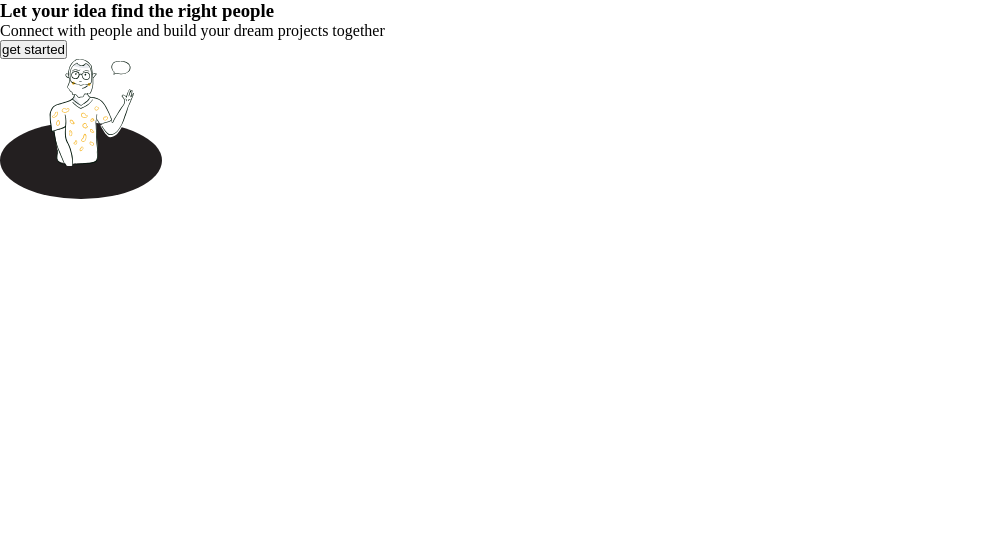
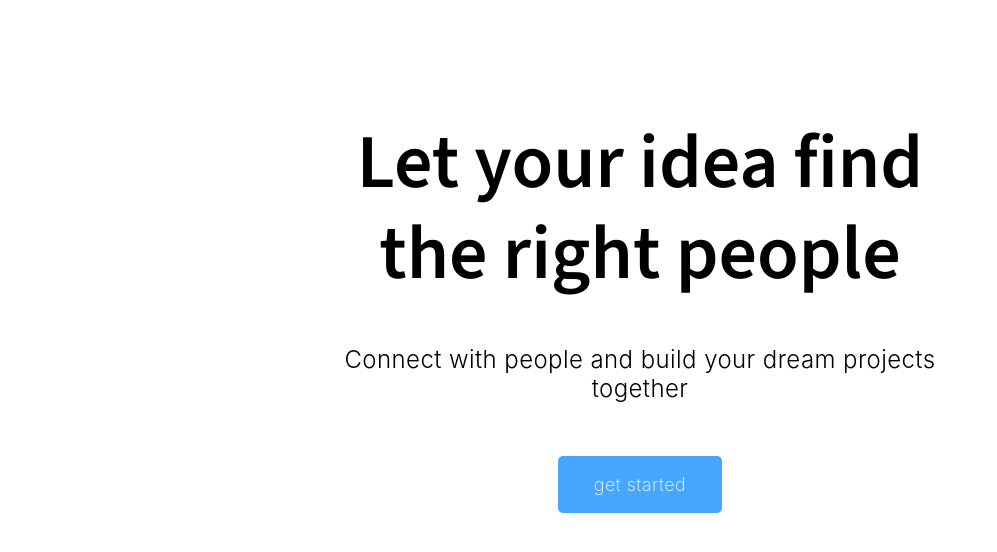
Before and after one commit to theQuasarians/dogather, a React (Vite) app: page / in a window 1280 px wide. Shown: the top 552 px of the page, without its empty margins (0-997 px from the left). Built offline with nearby package versions, Linux system fonts and the light colour scheme.

Commit message:
fix typo sizes and spacing

```diff
--- a/src/components/Hero/Hero.css
+++ b/src/components/Hero/Hero.css
@@ -19,30 +19,31 @@
 
 .hero__title {
   text-align: center;
-  font-size: 1.5rem; /* 24px */
-  line-height: 1.3em; /*2.4em in figma ; but it doesn't look fit*/
-
-  margin-bottom: 0.75em;
+  font-size: clamp(2rem, 1rem + 5vw, 2.5rem);
+  line-height: 1.2em;
+  margin-bottom: 0.625em;
   color: var(--clr-text);
   font-weight: var(--fw-regular);
   font-family: var(--ff-title);
+  transition: font-size 0.3s ease;
 }
 
 /* mb-16px */
 .hero__description {
   text-align: center;
-  font-size: 0.875; /*14px*/
-  color: var(--clr-dark-grey);
+  font-size: 0.875rem; /*14px*/
+  color: var(--clr-text);
   font-weight: var(--fw-light);
-  line-height: 1.05em;
+  line-height: 1.2em;
   margin-bottom: 1.2em;
+  letter-spacing: 0.026rem;
 }
 
 .hero__btn {
   font-family: inherit; /*inter*/
   font-size: 0.875rem; /*old 0.688rem == 11px so small*/
-  font-weight: var(--fw-bold);
-  padding: 0.5em 1em; /*8px 16px*/
+  font-weight: var(--fw-regular);
+  padding: 0.54em 1.5em;
   color: var(--clr-white);
   background: var(--clr-blue);
   border: none;
@@ -53,7 +54,7 @@
 
 .hero__box_illustration {
   display: none;
-  margin: 3.375em auto 0; /*top :54px ; right-left:auto */
+  margin: 3.25em auto 0; /*top :54px ; right-left:auto */
   width: 10.125em; /*162px*/
   height: 8.75em; /*140px*/
 }
@@ -64,18 +65,24 @@
   width: 100%;
 }
 /* only in mobile  */
-@media (max-width: 599px) {
-  .hero__title {
+@media (max-width: 480px) {
+  /* .hero__title {
     margin-bottom: 1.125em;
-  }
+  } */
   .hero__box_illustration,
   .hero__potato_man {
     display: block;
   }
 }
-
+@media ((min-width: 481px) and (max-width: 580px)) {
+  .hero__title {
+    font-size: clamp(3rem, 2rem + 3vw, 3rem) !important;
+    line-height: 1.2em !important;
+    font-weight: var(--fw-regular) !important;
+  }
+}
 /* Tablet */
-@media (min-width: 600px) {
+@media (min-width: 481px) {
   /*center everything inside this container*/
   .hero__section {
     display: flex;
@@ -86,7 +93,7 @@
     max-width: 27.5em; /*440px*/
   }
   .hero__title {
-    font-size: 3.563rem; /*57px*/
+    font-size: clamp(3.375rem, 2.475rem + 3vw, 3.5625rem);
     font-weight: var(--fw-semibold);
   }
   .hero__description {
@@ -112,8 +119,8 @@
   }
   .hero__description {
     font-size: 1.5rem; /*24px*/
-    line-height: 1.8em; /*28.8*/
-    /* margin-bottom: 3.25em;  */
+    line-height: 1.2em; /*28.8*/
+    margin-bottom: 2.167em;
   }
   .hero__btn {
     padding: 1em 2em; /*16px 32px*/
--- a/src/components/Hero/Hero.jsx
+++ b/src/components/Hero/Hero.jsx
@@ -1,5 +1,5 @@
 import potato_man_img from "../../assets/potato_man.svg"
-
+import "./Hero.css"
 const Hero = () => {
   return (
     <section className="hero__section">
```
